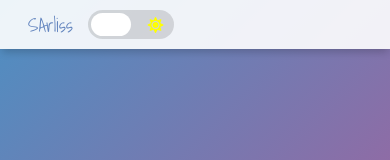
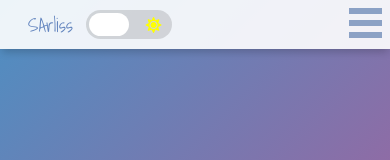
Before and after one commit to SArliss/sarliss-portfolio, a React (Create React App) app: page / in a window 390 px wide. Shown: the top 160 px of the page. Built offline with nearby package versions, Linux system fonts and the light colour scheme; some icons are missing.

Commit message:
Created hamburger menu with react-burger-menu

```diff
--- a/package.json
+++ b/package.json
@@ -8,6 +8,7 @@
     "@testing-library/user-event": "^7.1.2",
     "acorn": "^7.1.1",
     "react": "^16.13.0",
+    "react-burger-menu": "^2.6.15",
     "react-dom": "^16.13.0",
     "react-scripts": "3.4.0"
   },
--- a/src/App.css
+++ b/src/App.css
@@ -90,9 +90,9 @@ h3 {
 .nav-item, .btn-mod, .logo-nav a {
   font-size: 1.2em;
   text-decoration: none;
-  padding: 0.5vw 1vw;
+  padding: 0.5vw;
   border-radius: 0.2em;
-  margin: 0 2vw;
+  margin: 0 2.5vw;
   transition: 0.5s ease-in-out;
 }
 
@@ -104,7 +104,6 @@ h3 {
 
 .nav-item:hover, .logo-nav a:hover {
   color: #a67de9;
-  background-color: rgba(181, 181, 181, 0.2);
 }
 
 .btn-mode{
@@ -153,6 +152,10 @@ h3 {
   position: absolute;
   left:50%;
   background: rgb(198, 198, 198);
+}
+
+.hamburger-menu {
+  display: none;
 }
 
 /* HERO SECTION */
@@ -498,7 +501,7 @@ h3 {
   font-size: 0.9em;
   padding: 0 0 2em;
   color: white;
-  background-color: #414345;
+  background-color: rgb(55, 58, 71);
 }
 
 footer a {
@@ -610,4 +613,29 @@ footer a:hover, .top-sign a:hover {
     padding: 0 0.2em 0.5em 0.2em;
   }
 
+  /* HAMBURGER MENU  */
+
+  .hamburger-menu {
+    display: flex;
+  }
+
+  .hamburger-menu *:focus {
+    outline: 0.5em solid rgba(181, 181, 181, 0.1);
+    border-radius: 0.1em;
+    background-color: rgba(181, 181, 181, 0.1);
+  }
+
+  .bm-item:hover {
+    color: #a67de9;
+  }
+
+  .bm-burger-bars {
+    background: #8ba1c5;
+  }
+
+  /* Color/shape of burger icon bars on hover*/
+  .bm-burger-bars-hover {
+    background: #2665ca;
+  }
+
 }
--- a/src/App.js
+++ b/src/App.js
@@ -4,13 +4,13 @@ import './App.css';
 //Custom Components
 import Hero from './Components/Hero';
 import Nav from './Components/Nav';
+import Hamburger from './Components/Hamburger';
 import About from './Components/About';
 import Projects from './Components/Projects';
 import Contact from './Components/Contact';
 import Footer from './Components/Footer';
 import Skills from './Components/Skills';
 import Resume from './Components/Resume';
-
 
 class App extends React.Component {
   constructor(props) {
@@ -40,6 +40,7 @@ class App extends React.Component {
           mode={this.state.mode}
           handleMode={this.handleMode}
         />
+        <Hamburger />
         <Hero mode={this.state.mode}/>
 
         <div className="Content">
--- /dev/null
+++ b/src/Components/Hamburger.js
@@ -0,0 +1,64 @@
+import React from 'react';
+import { fallDown as Menu } from 'react-burger-menu';
+
+function Hamburger() {
+  var styles = {
+    bmBurgerButton: {
+      position: 'fixed',
+      width: '2.1em',
+      height: '1.9em',
+      right: '2vw',
+      top: '2vw',
+      outlineStyle: 'none'
+    },
+    bmCrossButton: {
+      height: '2em',
+      width: '2em'
+    },
+    bmCross: {
+      background: '#8ba1c5'
+    },
+    bmMenuWrap: {
+      position: 'fixed',
+      height: '45%',
+      width: '100%'
+    },
+    bmMenu: {
+      background: '#373a47',
+      padding: '2.5em 1.5em 0',
+      fontSize: '1.15em'
+    },
+    bmMorphShape: {
+      fill: '#373a47'
+    },
+    bmItemList: {
+      color: '#b8b7ad',
+      padding: '0.8em'
+    },
+    bmItem: {
+      display: 'flex',
+      borderRadius: '0.1em',
+      paddingLeft: '0.5em',
+      listStyleType: 'none',
+      textDecoration: 'none',
+      marginBottom: '1em'
+    },
+    bmOverlay: {
+      background: 'rgba(0, 0, 0, 0)'
+    }
+  }
+
+  return (
+    <div className="hamburger-menu">
+      <Menu styles={styles} disableAutoFocus >
+        <a href="/#about" className="menu-item"><li>About</li></a>
+        <a href="/#skills" className="menu-item"><li>Skills</li></a>
+        <a href="/#projects" className="menu-item"><li>Projects</li></a>
+        <a href="/#resume" className="menu-item"><li>Resume</li></a>
+        <a href="/#contact" className="menu-item"><li>Contact</li></a>
+      </Menu>
+    </div>
+  )
+}
+
+export default Hamburger;
--- a/src/Components/Nav.js
+++ b/src/Components/Nav.js
@@ -27,4 +27,4 @@ function Nav(props) {
   )
 }
 
-export default Nav
+export default Nav;
```
Also changed, not shown: 1 other file (tests, documents, lock files or other folders).
